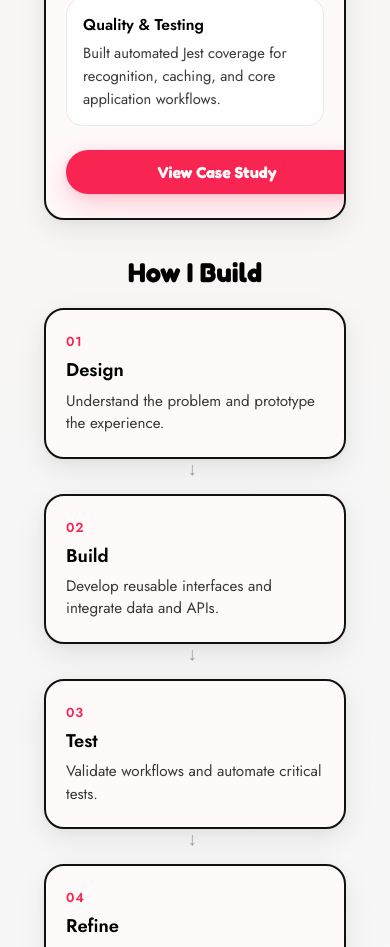
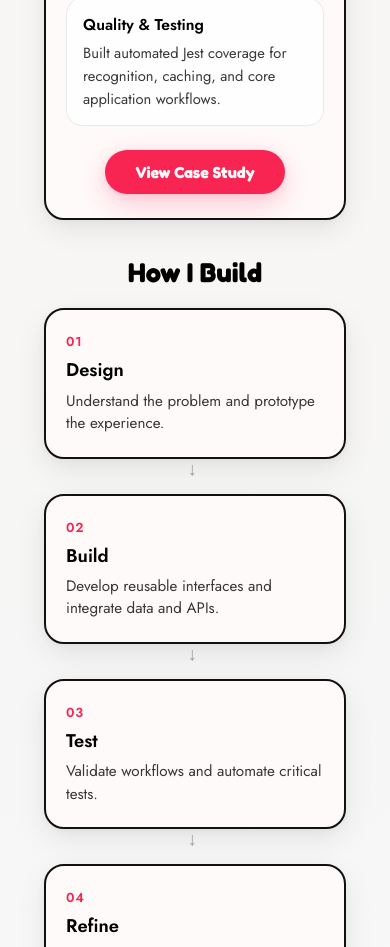
Before and after one commit to nicoleyeag/portfolio, a React (Create React App) app: page / in a window 390 px wide. Shown: the part 1942-2889 px from the top of the page. Built offline with nearby package versions, Linux system fonts and the light colour scheme; a web font is replaced by a local one.

Commit message:
fixed button on homepage and centered images and titles on about me page

```diff
--- a/src/css/style.css
+++ b/src/css/style.css
@@ -1030,8 +1030,8 @@ main:has(> .home) {
   }
 
   .featured-work-cta {
-    align-self: stretch;
-    width: 100%;
+    align-self: center;
+    box-sizing: border-box;
   }
 }
 
@@ -1085,6 +1085,10 @@ main:has(> .home) {
 }
 
 @media (max-width: 767px) {
+  .about h1 {
+    text-align: center;
+  }
+
   .about-connect {
     margin-top: 20px;
     padding-bottom: 20px;
@@ -1104,6 +1108,14 @@ main:has(> .home) {
   display: block;
   border-radius: 16px;
   box-shadow: 0 20px 40px rgba(0, 0, 0, 0.15);
+}
+
+@media (max-width: 767px) {
+  .about-photo {
+    width: 100%;
+    max-width: 100%;
+    height: auto;
+  }
 }
 
 @media (min-width: 768px) {
```
